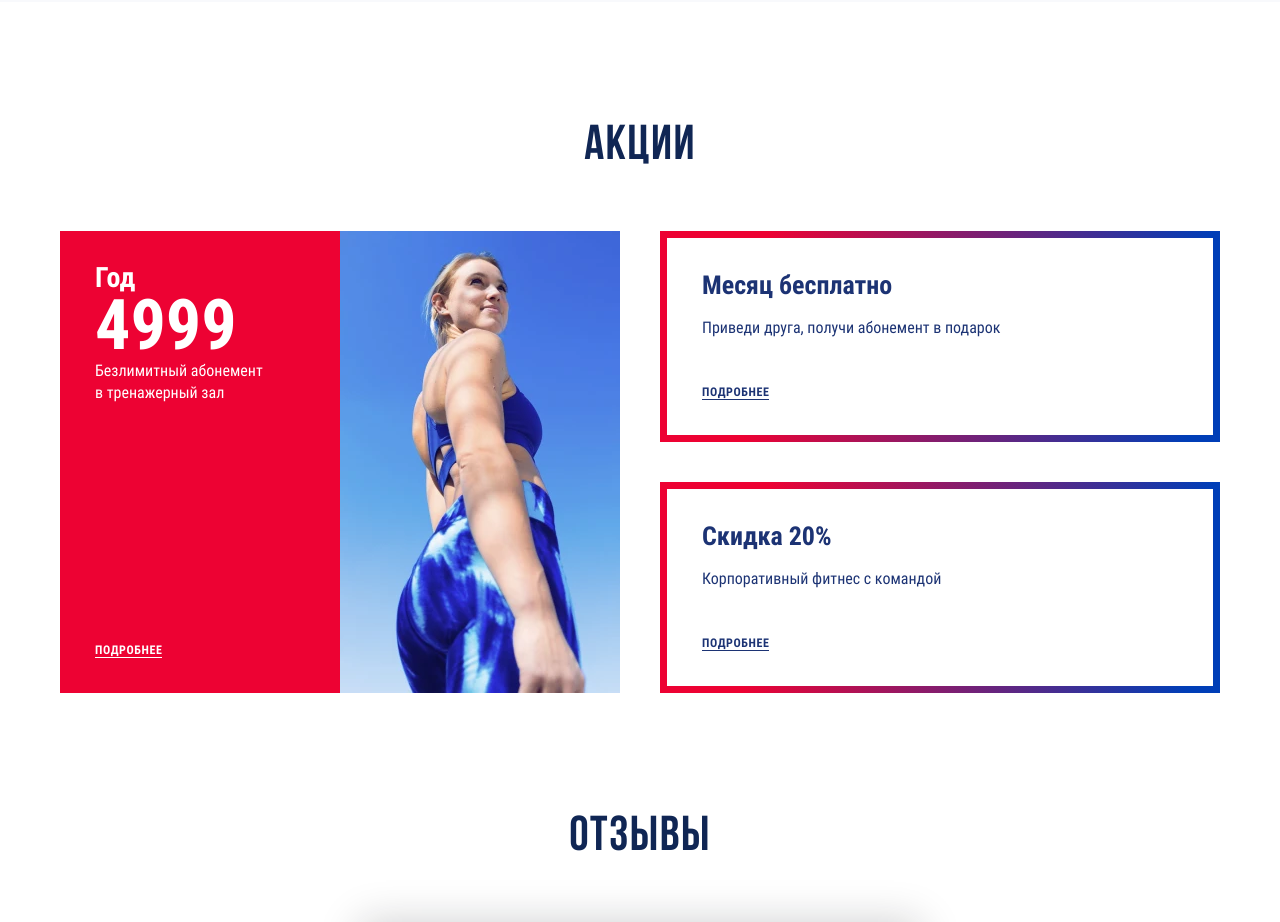
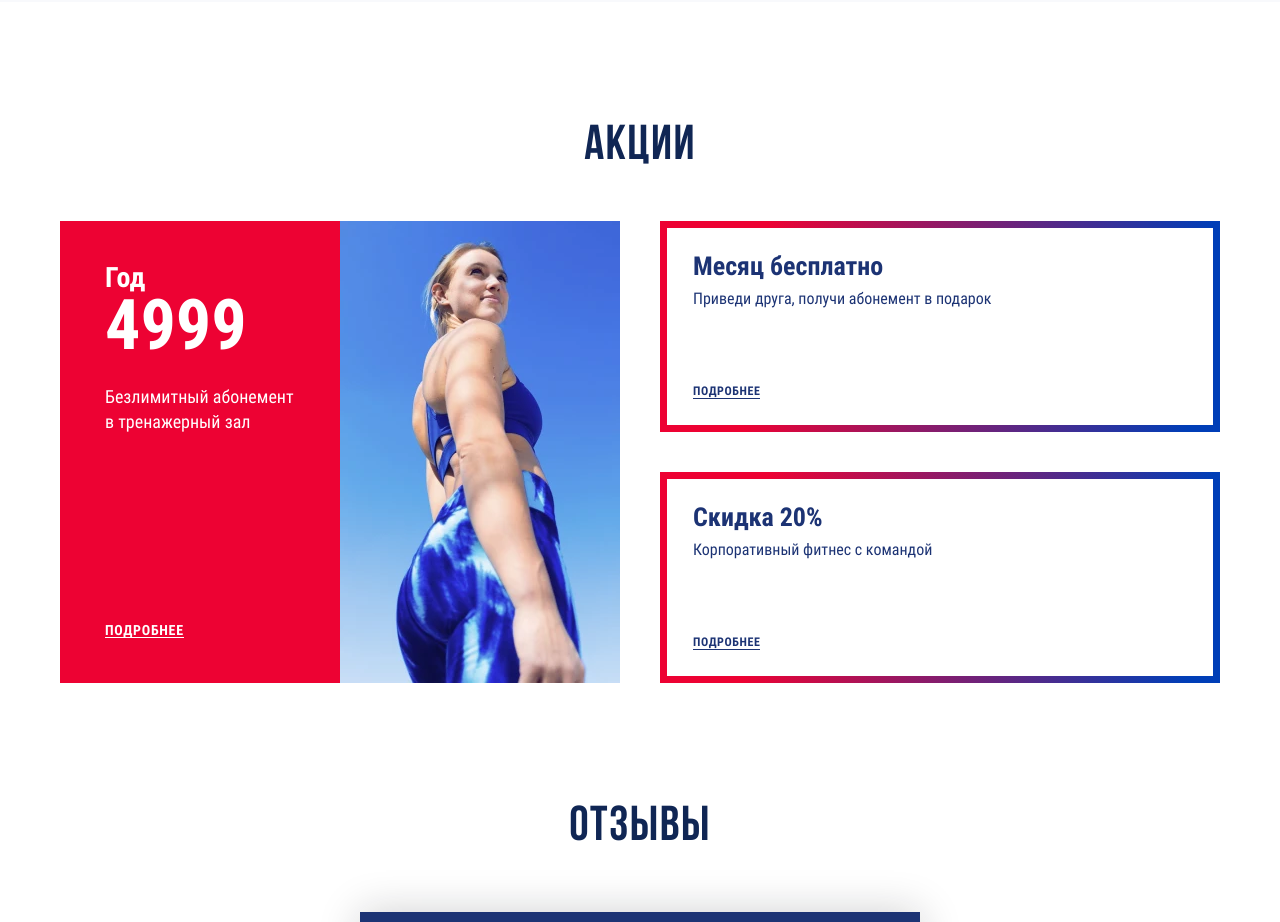
Before and after one commit to artlud39/fitness, a website built with webpack: page source/index.html in a window 1280 px wide. Shown: the part 4180-5102 px from the top of the page. Built offline with nearby package versions, Linux system fonts and the light colour scheme; files whose address does not match are found by name.

Commit message:
пп блока акции

```diff
--- a/source/sass/blocks/action.scss
+++ b/source/sass/blocks/action.scss
@@ -2,7 +2,7 @@
   padding-top: 120px;
 
   @include vp-1199 {
-    padding-top: 100px;
+    padding-top: 94px;
   }
 
   @include vp-767 {
@@ -16,11 +16,11 @@
   flex-direction: column;
   justify-content: center;
   align-items: center;
-  gap: 60px;
+  gap: 50px;
 
   @include vp-1199 {
     max-width: 768px;
-    gap: 50px;
+    gap: 41px;
   }
 
   @include vp-767 {
@@ -100,14 +100,14 @@
 }
 
 .action__item-info-wrapper {
-  padding: 35px;
+  padding: 26px;
   display: flex;
   flex-direction: column;
   flex-wrap: wrap;
   justify-content: space-between;
 
   @include vp-767 {
-    padding: 45px;
+    padding: 38px;
     text-align: center;
     height: 100%;
     align-items: center;
@@ -119,7 +119,7 @@
   font-weight: 700;
   font-size: 26px;
   color: $color-resolution-blue;
-  padding-bottom: 20px;
+  padding-bottom: 10px;
 }
 
 .action__item-wrapper p {
@@ -198,6 +198,10 @@
   }
 }
 
+.action__item--special .action__item-info-wrapper {
+  padding: 45px;
+}
+
 .action__item--special h3 {
   font-size: 28px;
   color: $color-default-white;
@@ -209,17 +213,21 @@
   font-size: 70px;
   line-height: 100%;
   color: $color-default-white;
+  padding-bottom: 24px;
 
   @include vp-767 {
-    padding-bottom: 25px;
+    padding-bottom: 16px;
   }
 }
 
 .action__item--special p {
+  font-size: 18px;
+  line-height: 25px;
   color: $color-default-white;
 }
 
 .action__item--special a {
+  font-size: 14px;
   color: $color-default-white;
   border-bottom: 1px solid $color-default-white;
 }
```
Also changed, not shown: build/css/style.css, build/css/style.min.css, 1 other file.
